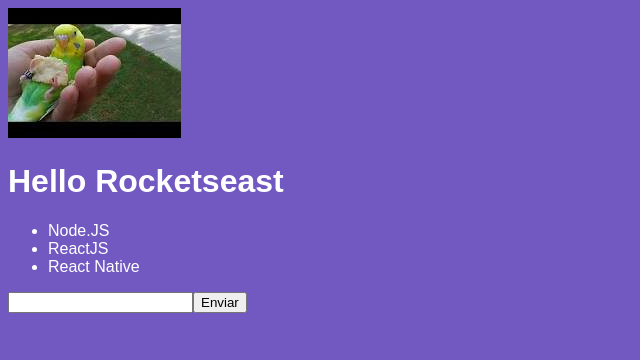
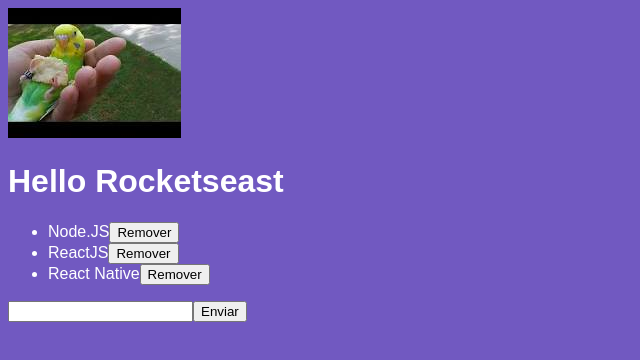
Before and after one commit to marcoagpegoraro/rocketseat-introducao-react, a React app: page / in a window 1280 px wide. Shown: the top 360 px of the page, without its empty margins (0-640 px from the left). Built offline with nearby package versions, Linux system fonts and the light colour scheme.

Commit message:
08 - Removendo itens da lista.

```diff
--- a/src/components/TechList.js
+++ b/src/components/TechList.js
@@ -21,6 +21,11 @@ class TechList extends Component {
     this.setState({ techs: [...this.state.techs, this.state.newTech], newTech: '' })
   }
 
+  handleDelete = (tech) => {
+    this.setState({ techs: this.state.techs.filter(t => t !== tech) })
+    console.log(tech)
+  }
+
   render() {
     console.log(this.state)
     return (
@@ -28,7 +33,11 @@ class TechList extends Component {
         <form onSubmit={this.handleSubmit}>
           <h1>{this.state.newTech}</h1>
           <ul>
-            {this.state.techs.map(tech => <li key={tech}>{tech}</li>)}
+            {this.state.techs.map(tech => (
+              <li key={tech}>{tech}
+                <button onClick={() => this.handleDelete(tech)} type="button"> Remover </button >
+              </li>)
+            )}
           </ul>
           <input type="text" onChange={this.handleInputChange} value={this.state.newTech} />
           <button type="submit">Enviar</button>
```
